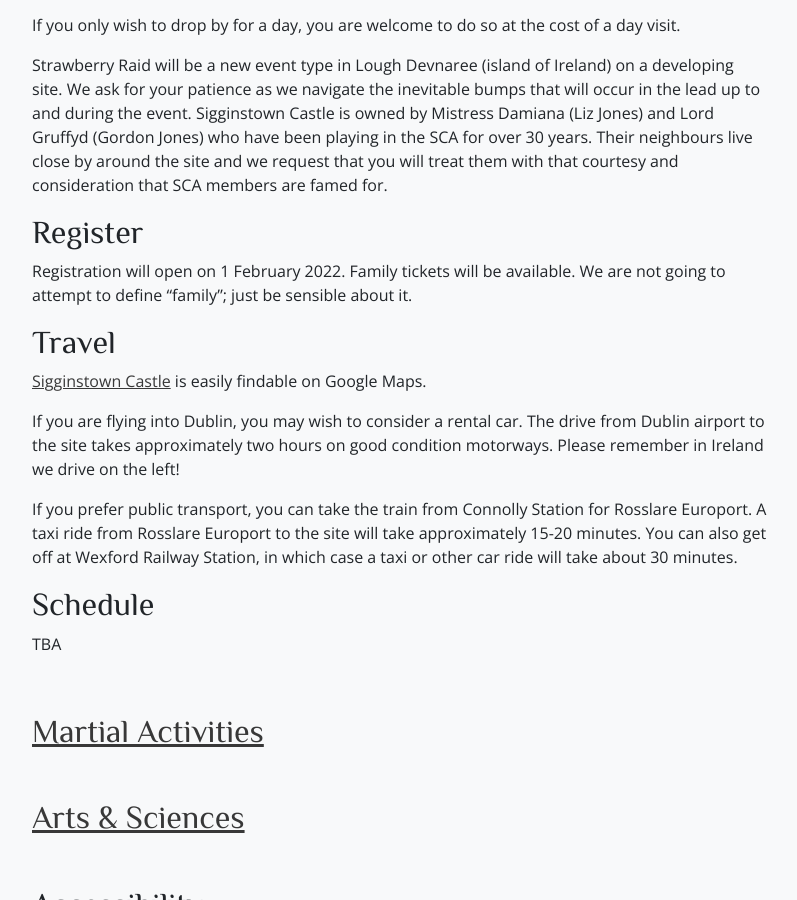
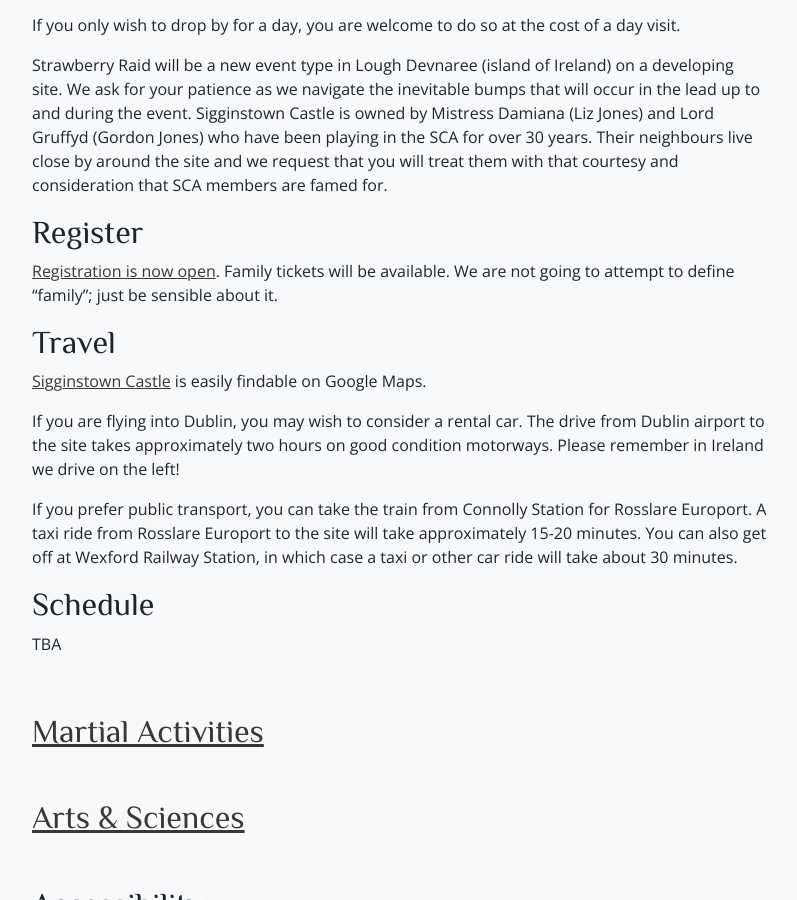
Before and after one commit to drachenwald/dun-in-mara, a Jekyll site: the page built from events/2022/strawberry-raid/index.md, in a window 1280 px wide and 900 px high, scrolled down 795 px. Shown: the whole window, without its empty margins (50-847 px from the left). Built offline with Jekyll 4.4.1, drawn with Linux system fonts in a browser that asks for light colours; comment, search, counter and statistics services are not loaded.

Commit message:
Update index.md

```diff
--- a/events/2022/strawberry-raid/index.md
+++ b/events/2022/strawberry-raid/index.md
@@ -23,7 +23,7 @@ Strawberry Raid will be a new event type in Lough Devnaree (island of Ireland) o
 
 ## Register
 
-Registration will open on 1 February 2022. Family tickets will be available. We are not going to attempt to define "family"; just be sensible about it.
+[Registration is now open](https://fienta.com/duninmara-strawberryraid). Family tickets will be available. We are not going to attempt to define "family"; just be sensible about it.
 
 ## Travel
 
```
